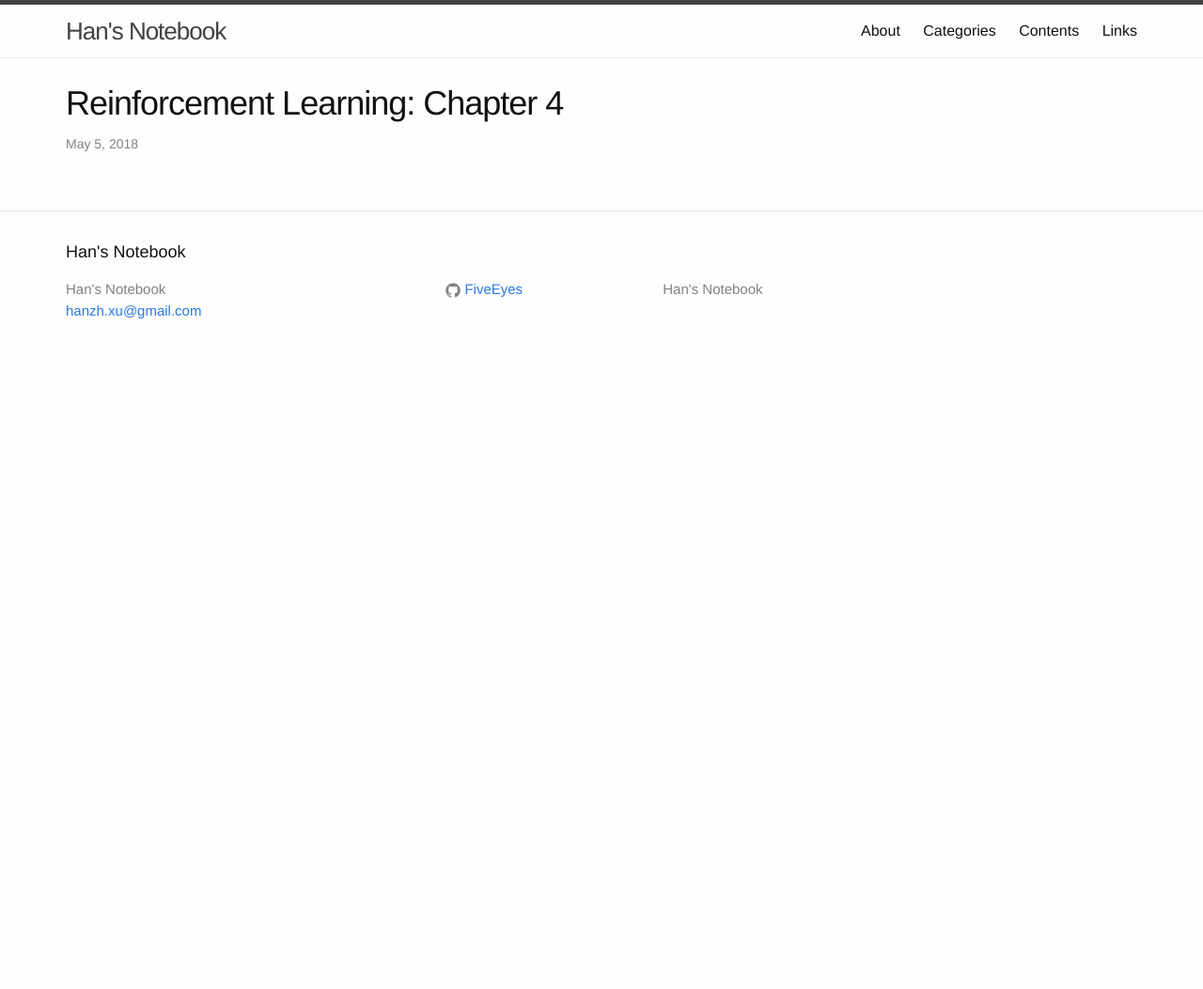
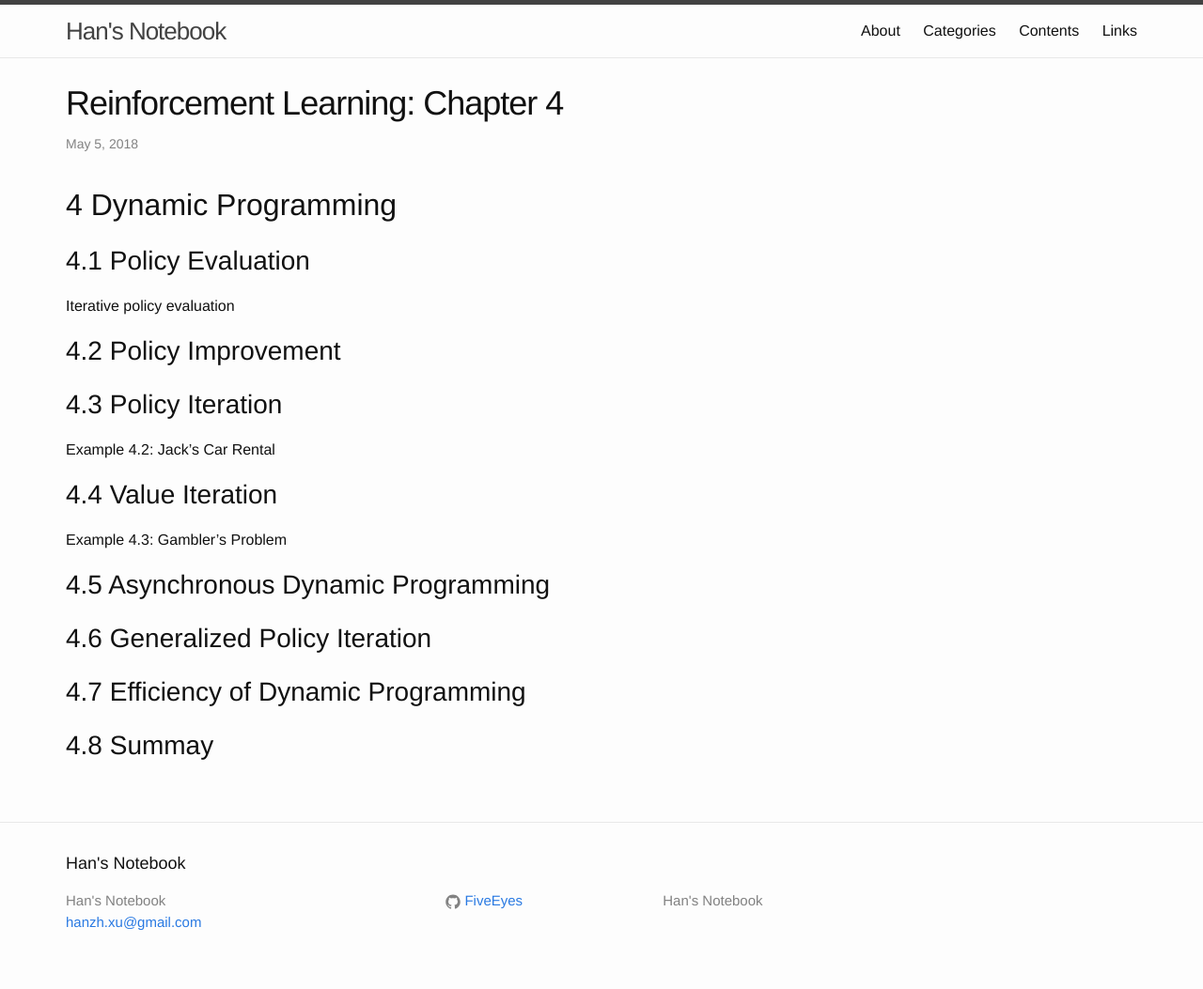
Before and after one commit to FiveEyes/FiveEyes.github.io, a Jekyll site: the page built from _posts/reinforcementlearningbook/2018-05-05-Sutton-Book-4.md, in a window 1280 px wide. Shown: the whole page at 94% size. Built offline with Jekyll 4.4.1, drawn with Linux system fonts in a browser that asks for light colours; before the commit the page ends 900 px from its top, so only the background shows below that.

Commit message:
Update 2018-05-05-Sutton-Book-4.md

```diff
--- a/_posts/reinforcementlearningbook/2018-05-05-Sutton-Book-4.md
+++ b/_posts/reinforcementlearningbook/2018-05-05-Sutton-Book-4.md
@@ -4,3 +4,27 @@ title: "Reinforcement Learning: Chapter 4"
 date: 2018-05-05 00:39:00
 categories: Learning
 ---
+
+# 4 Dynamic Programming
+
+## 4.1 Policy Evaluation
+
+Iterative policy evaluation
+
+## 4.2 Policy Improvement
+
+## 4.3 Policy Iteration
+
+Example 4.2: Jack's Car Rental
+
+## 4.4 Value Iteration
+
+Example 4.3: Gambler's Problem
+
+## 4.5 Asynchronous Dynamic Programming
+
+## 4.6 Generalized Policy Iteration
+
+## 4.7 Efficiency of Dynamic Programming
+
+## 4.8 Summay
```
